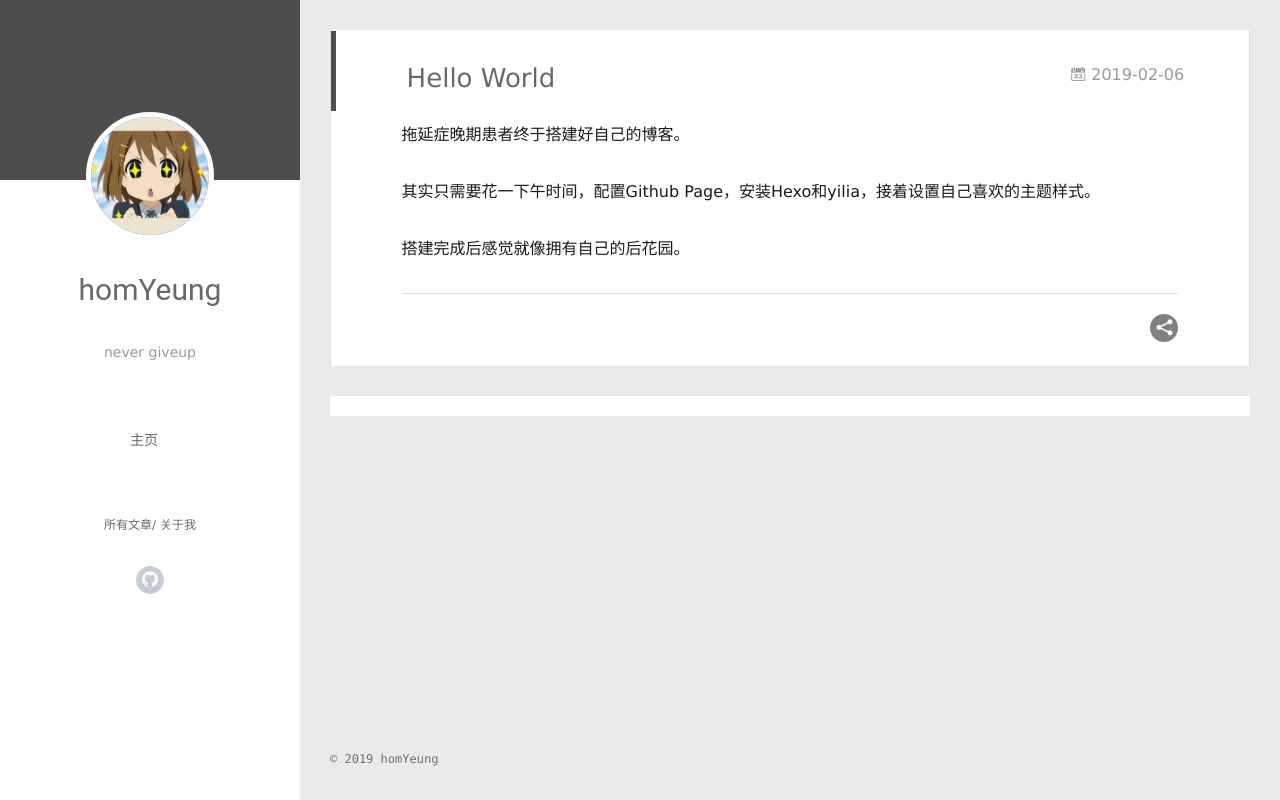
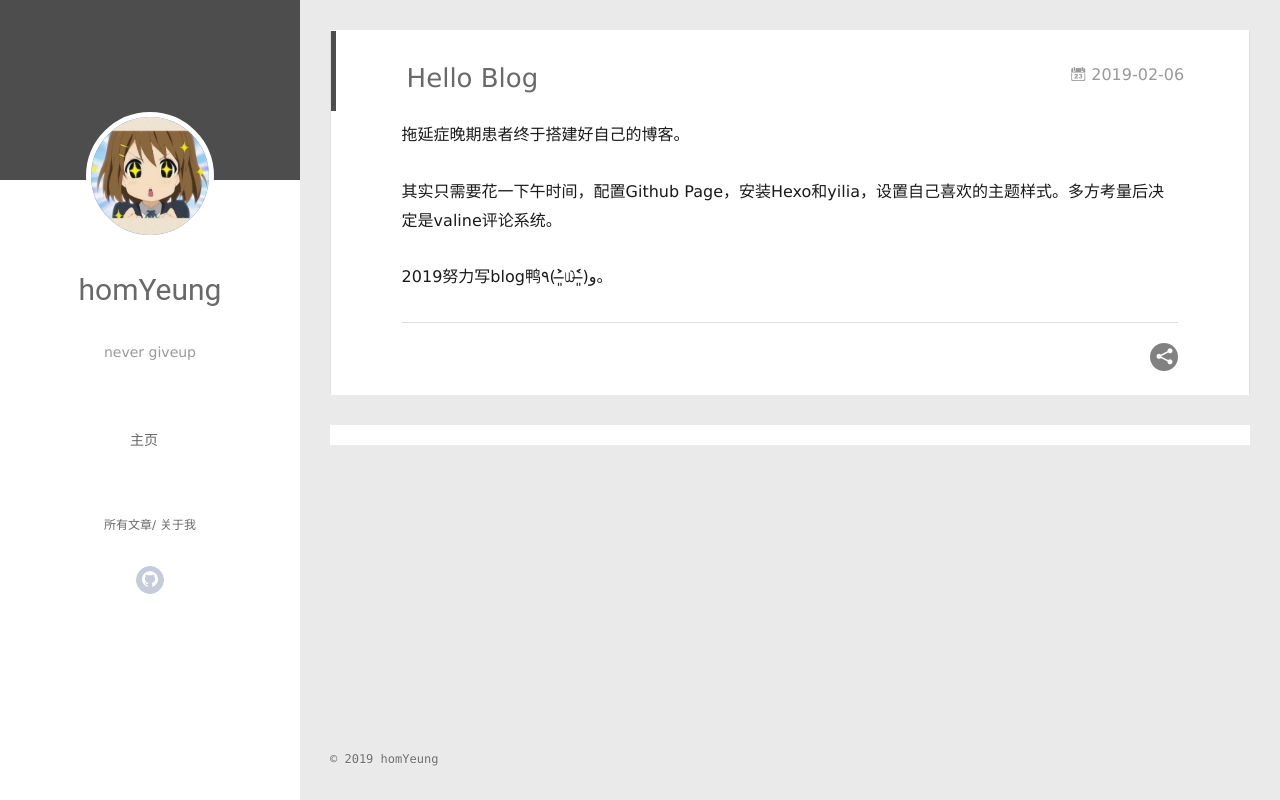
Before and after one commit to homYang/homYang.github.io, a plain HTML site: page 2019/02/06/hello-world/index.html in a window 1280 px wide. Drawn offline with Linux system fonts and the light colour scheme; a script that the page names is missing.

Commit message:
Site updated: 2019-02-08 18:23:36

```diff
--- a/2019/02/06/hello-world/index.html
+++ b/2019/02/06/hello-world/index.html
@@ -6,20 +6,20 @@
   <meta name="renderer" content="webkit">
   <meta http-equiv="X-UA-Compatible" content="IE=edge">
   <link rel="dns-prefetch" href="https://homyeung.github.io">
-  <title>Hello World | homYeung&#39;s blog</title>
+  <title>Hello Blog | homYeung&#39;s blog</title>
   <meta name="viewport" content="width=device-width, initial-scale=1, maximum-scale=1">
-  <meta name="description" content="拖延症晚期患者终于搭建好自己的博客。 其实只需要花一下午时间，配置Github Page，安装Hexo和yilia，接着设置自己喜欢的主题样式。 搭建完成后感觉就像拥有自己的后花园。">
+  <meta name="description" content="拖延症晚期患者终于搭建好自己的博客。 其实只需要花一下午时间，配置Github Page，安装Hexo和yilia，设置自己喜欢的主题样式。多方考量后决定是valine评论系统。 2019努力写blog鸭٩(˃̶͈̀௰˂̶͈́)و。">
 <meta name="keywords" content="Windows,Reverse,Hook,Debug">
 <meta property="og:type" content="article">
-<meta property="og:title" content="Hello World">
+<meta property="og:title" content="Hello Blog">
 <meta property="og:url" content="https://homyeung.github.io/2019/02/06/hello-world/index.html">
 <meta property="og:site_name" content="homYeung&#39;s blog">
-<meta property="og:description" content="拖延症晚期患者终于搭建好自己的博客。 其实只需要花一下午时间，配置Github Page，安装Hexo和yilia，接着设置自己喜欢的主题样式。 搭建完成后感觉就像拥有自己的后花园。">
+<meta property="og:description" content="拖延症晚期患者终于搭建好自己的博客。 其实只需要花一下午时间，配置Github Page，安装Hexo和yilia，设置自己喜欢的主题样式。多方考量后决定是valine评论系统。 2019努力写blog鸭٩(˃̶͈̀௰˂̶͈́)و。">
 <meta property="og:locale" content="default">
-<meta property="og:updated_time" content="2019-02-06T14:39:11.894Z">
+<meta property="og:updated_time" content="2019-02-08T10:23:06.281Z">
 <meta name="twitter:card" content="summary">
-<meta name="twitter:title" content="Hello World">
-<meta name="twitter:description" content="拖延症晚期患者终于搭建好自己的博客。 其实只需要花一下午时间，配置Github Page，安装Hexo和yilia，接着设置自己喜欢的主题样式。 搭建完成后感觉就像拥有自己的后花园。">
+<meta name="twitter:title" content="Hello Blog">
+<meta name="twitter:description" content="拖延症晚期患者终于搭建好自己的博客。 其实只需要花一下午时间，配置Github Page，安装Hexo和yilia，设置自己喜欢的主题样式。多方考量后决定是valine评论系统。 2019努力写blog鸭٩(˃̶͈̀௰˂̶͈́)و。">
 
 
     <link rel="icon" href="/assets/h.jpg">
@@ -154,7 +154,7 @@ var _hmt = _hmt || [];
 
 
     <h1 class="article-title" itemprop="name">
-      Hello World
+      Hello Blog
     </h1>
 
 
@@ -168,8 +168,8 @@ var _hmt = _hmt || [];
     <div class="article-entry" itemprop="articleBody">
 
         <p>拖延症晚期患者终于搭建好自己的博客。</p>
-<p>其实只需要花一下午时间，配置Github Page，安装Hexo和yilia，接着设置自己喜欢的主题样式。</p>
-<p>搭建完成后感觉就像拥有自己的后花园。</p>
+<p>其实只需要花一下午时间，配置Github Page，安装Hexo和yilia，设置自己喜欢的主题样式。多方考量后决定是valine评论系统。</p>
+<p>2019努力写blog鸭٩(˃̶͈̀௰˂̶͈́)و。</p>
 
 
 
--- a/content.json
+++ b/content.json
@@ -1 +1 @@
-[{"title":"Hello World","date":"2019-02-06T08:27:07.466Z","path":"2019/02/06/hello-world/","tags":[]}]
+[{"title":"Hello Blog","date":"2019-02-06T08:27:07.466Z","path":"2019/02/06/hello-world/","tags":[]}]
```
Also changed, not shown: archives/2019/02/index.html (+1 -1 lines), archives/2019/index.html (+1 -1 lines), archives/index.html (+1 -1 lines), index.html (+3 -3 lines).
